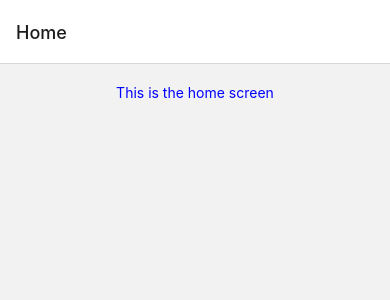
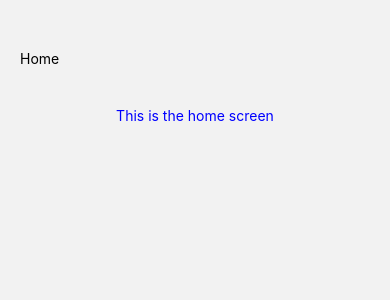
Before and after one commit to I-Dont-Want-An-F/client, a React Native app: screen /Home in a window 390 px wide. Shown: the top 300 px of the page. Built offline with nearby package versions, Linux system fonts and the light colour scheme.

Commit message:
worked on nav bar

```diff
--- a/App.js
+++ b/App.js
@@ -2,6 +2,7 @@ import { NavigationContainer } from '@react-navigation/native';
 import { createNativeStackNavigator } from '@react-navigation/native-stack';
 import { GlobalStyles } from './stlyes/Global';
 import HomeScreen from './screens/HomeScreen'
+import NavigationBar from './shared/NavigationBar';
 
 const Stack = createNativeStackNavigator();
 
@@ -12,6 +13,11 @@ export default function App() {
           <Stack.Screen
             name="Home"
             component={HomeScreen}
+            options={({ navigation }) => ({
+              header: () => (
+                <NavigationBar></NavigationBar>
+              )
+            })}
           />
         </Stack.Navigator>
       </NavigationContainer>
--- a/screens/HomeScreen.js
+++ b/screens/HomeScreen.js
@@ -1,5 +1,5 @@
 import {React,  useState } from 'react';
-import {Text, } from 'react-native';
+import {Text } from 'react-native';
 import { GlobalStyles } from '../stlyes/Global';
 
 
--- /dev/null
+++ b/shared/NavigationBar.js
@@ -0,0 +1,13 @@
+import React from 'react';
+import { TouchableOpacity, View, Text } from 'react-native';
+import { NavigationStlyes } from '../stlyes/NavigationBar';
+
+export default function NavigationBar (navigation) {
+    return (
+        <View style={NavigationStlyes.Bar}>
+            <TouchableOpacity  onPress={() => navigation.navigate('HomeScreen')}>
+                <Text>Home</Text>
+            </TouchableOpacity>
+        </View>
+    )
+}
--- /dev/null
+++ b/stlyes/NavigationBar.js
@@ -0,0 +1,12 @@
+import { StyleSheet } from 'react-native';
+
+export const NavigationStlyes = StyleSheet.create({
+    Bar: {
+        marginTop: 30,
+        padding: 20
+    },
+    Button: {
+        backgroundColor: '#000',
+        borderColor: '#000',
+    }
+});
```
